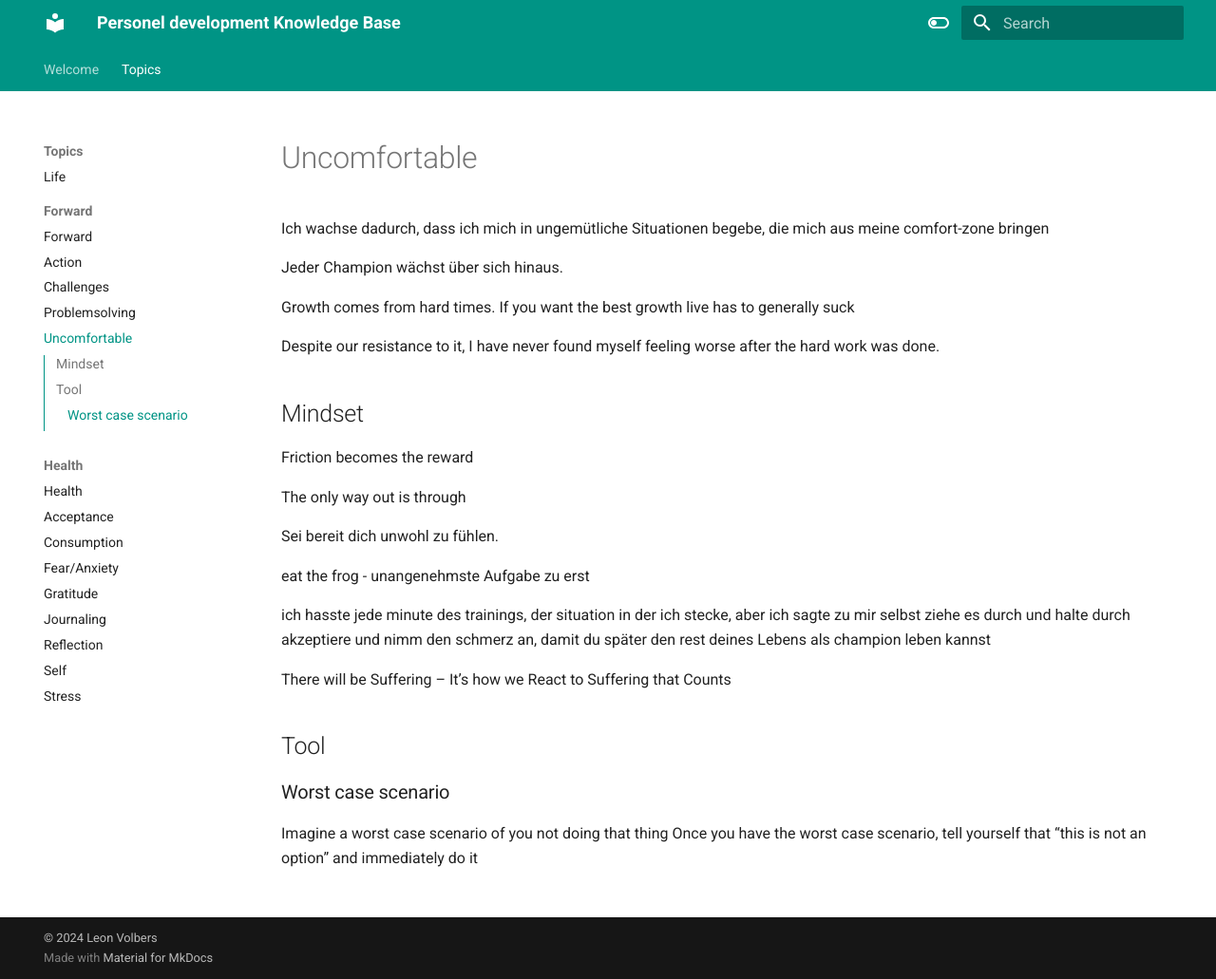
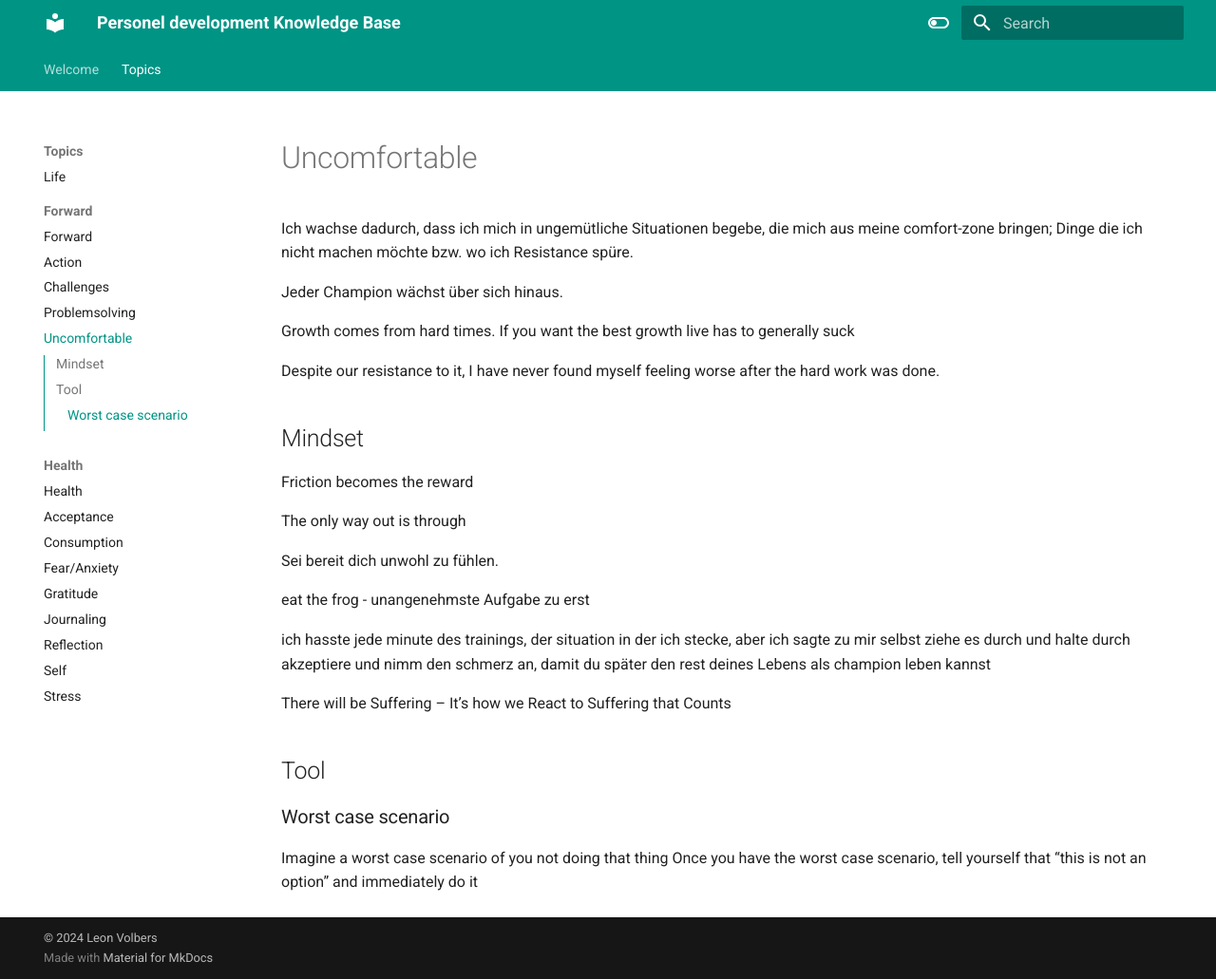
Before and after one commit to levoxtrip/PKB, an MkDocs documentation site: the page built from docs/topics/forward/Uncomfortable.md, in a window 1280 px wide and 1031 px high. Shown: the whole window at 95% size. Built offline with MkDocs 1.6.1 and Material for MkDocs 9.7.7, drawn with Linux system fonts in a browser that asks for light colours.

Commit message:
Added new infos unconfortable

```diff
--- a/docs/topics/forward/Uncomfortable.md
+++ b/docs/topics/forward/Uncomfortable.md
@@ -1,5 +1,5 @@
 # Uncomfortable
-Ich wachse dadurch, dass ich mich in ungemütliche Situationen begebe, die mich aus meine comfort-zone bringen
+Ich wachse dadurch, dass ich mich in ungemütliche Situationen begebe, die mich aus meine comfort-zone bringen; Dinge die ich nicht machen möchte bzw. wo ich Resistance spüre.
 
 Jeder Champion wächst über sich hinaus.
 
--- a/mkdocs.yml
+++ b/mkdocs.yml
@@ -29,6 +29,7 @@ theme:
 plugins:
   - social
   - search
+  - tags
 
 # extra:
 #   social:
```
Also changed, not shown: docs/index.md (+2 -0 lines).
